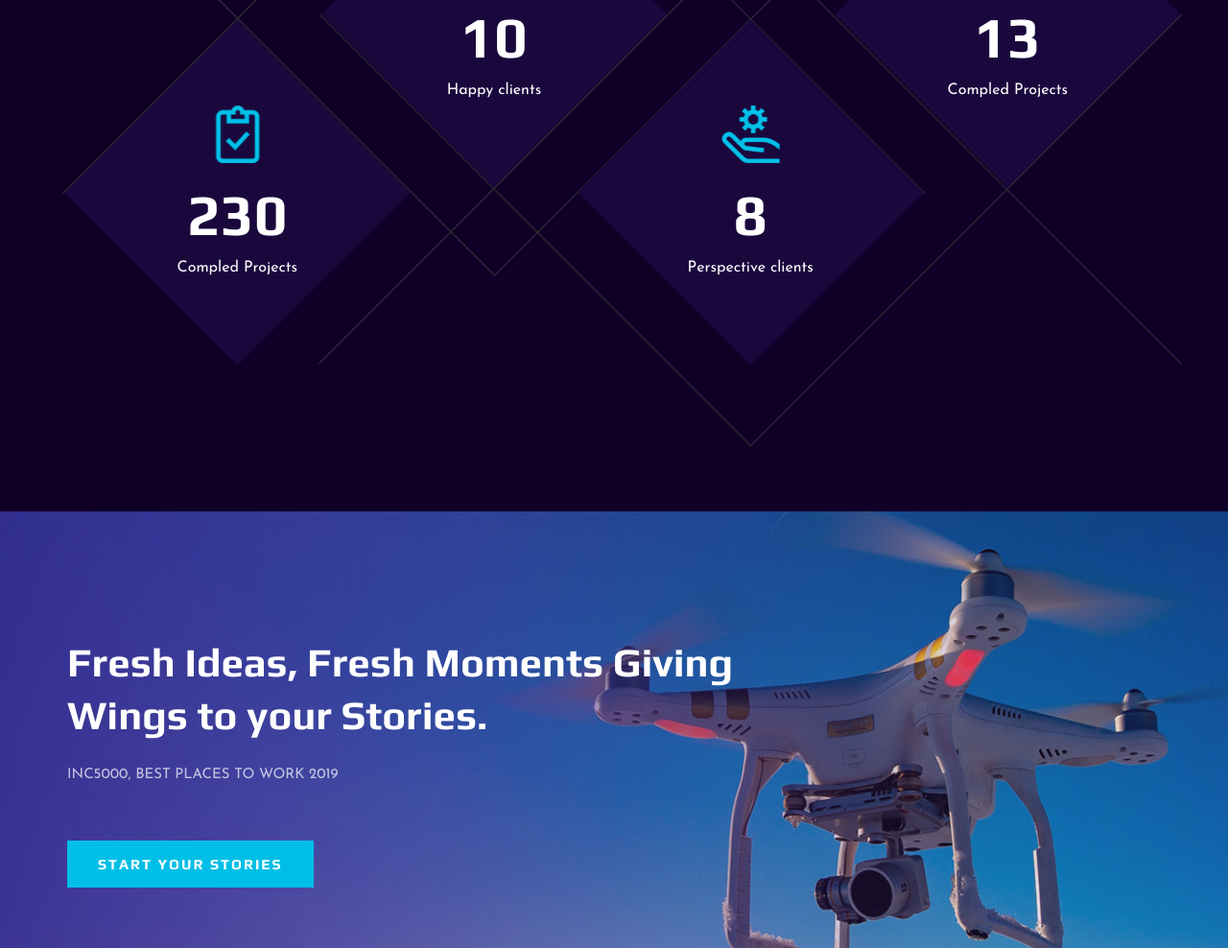
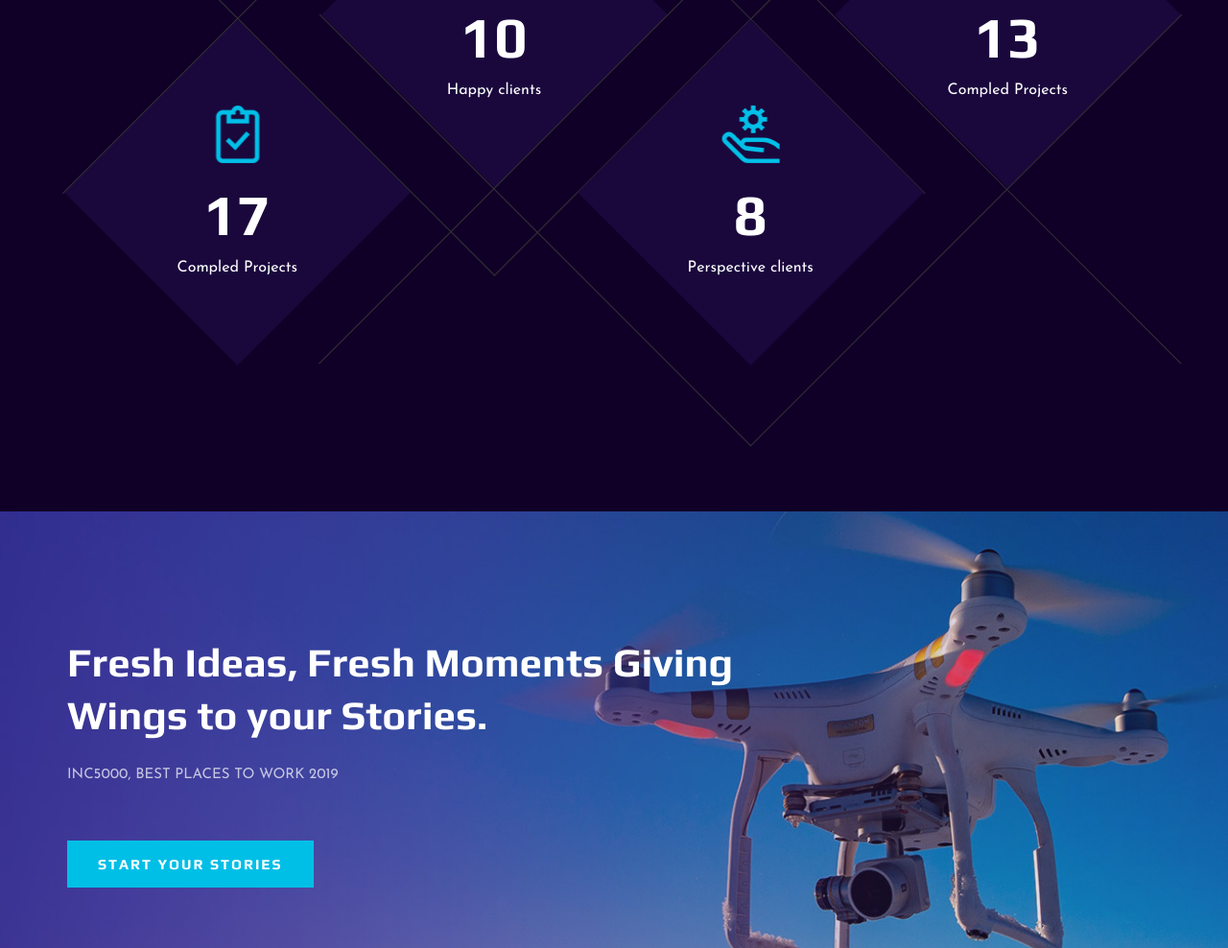
Before and after one commit to AliAhmedEdt/PORTFOLIO, a plain HTML site: page index.html in a window 1280 px wide. Shown: the part 1634-2622 px from the top of the page at 96% size. Drawn offline with Linux system fonts and the light colour scheme.

Commit message:
Update index.html

```diff
--- a/index.html
+++ b/index.html
@@ -250,7 +250,7 @@
                         <div class="counter__item">
                             <div class="counter__item__text">
                                 <img src="img/icons/ci-1.png" alt="">
-                                <h2 class="counter_num">230</h2>
+                                <h2 class="counter_num">17</h2>
                                 <p>Compled Projects</p>
                             </div>
                         </div>
```
